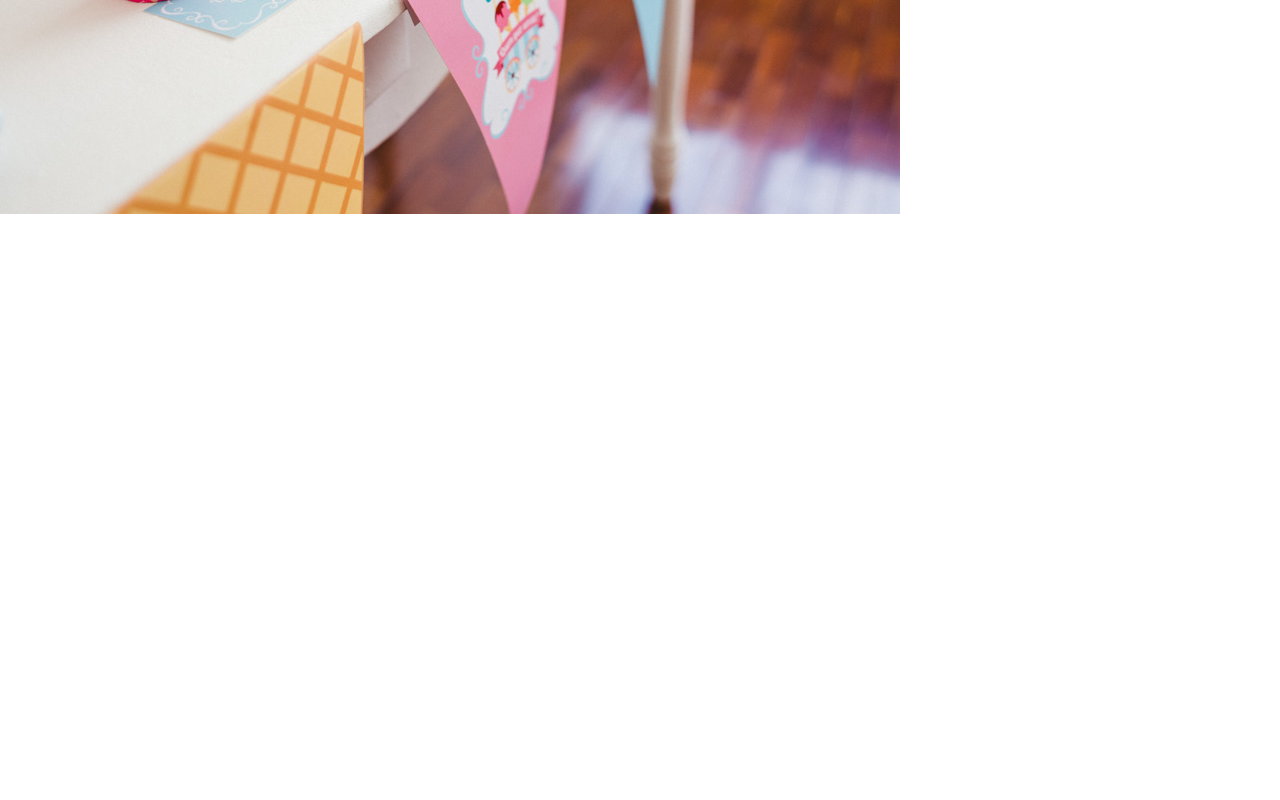
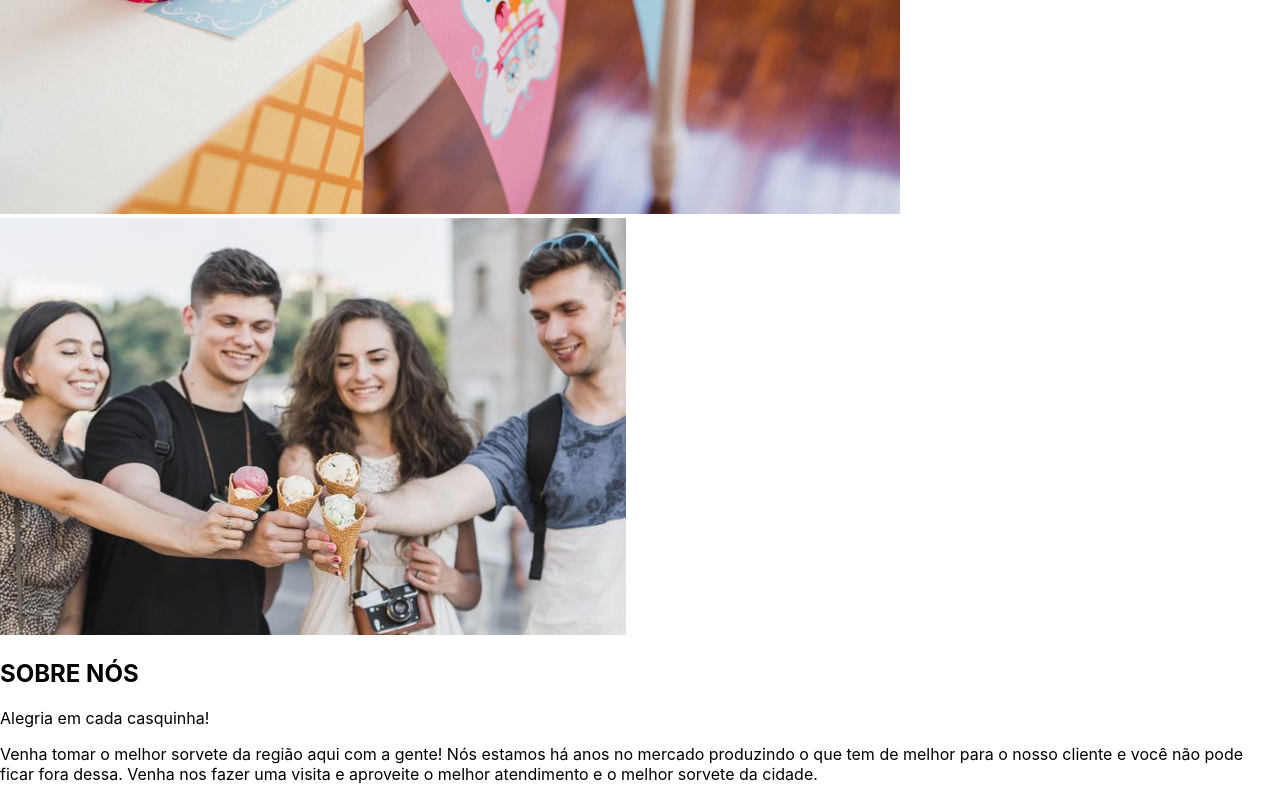
Before and after one commit to gleicekelly13/Gelateria, a React (Create React App) app: page / in a window 1280 px wide. Shown: the part 1763-2563 px from the top of the page. Before the commit the page ends 1981 px from the top, so only its background shows below. Built offline with nearby package versions, Linux system fonts and the light colour scheme.

Commit message:
Criação da Seção Sobre

```diff
--- a/src/paginas/Home/index.js
+++ b/src/paginas/Home/index.js
@@ -31,8 +31,13 @@ export default function Home () {
                     <img src="./assets/eventos-image.jpg"/>
                 </section>
 
-                <section>
-
+                <section className="secao-sobre">
+                    <img src="./assets/sobre-image.jpg"/>
+                    <div>
+                        <h2>SOBRE NÓS</h2>
+                        <span>Alegria em cada casquinha!</span>
+                        <p>Venha tomar o melhor sorvete da região aqui com a gente! Nós estamos há anos no mercado produzindo o que tem de melhor para o 	nosso cliente e você não pode ficar fora dessa. Venha nos fazer uma visita e aproveite o melhor atendimento e o melhor sorvete da cidade.</p>
+                    </div>
                 </section>
             </main>
         </div>
```
